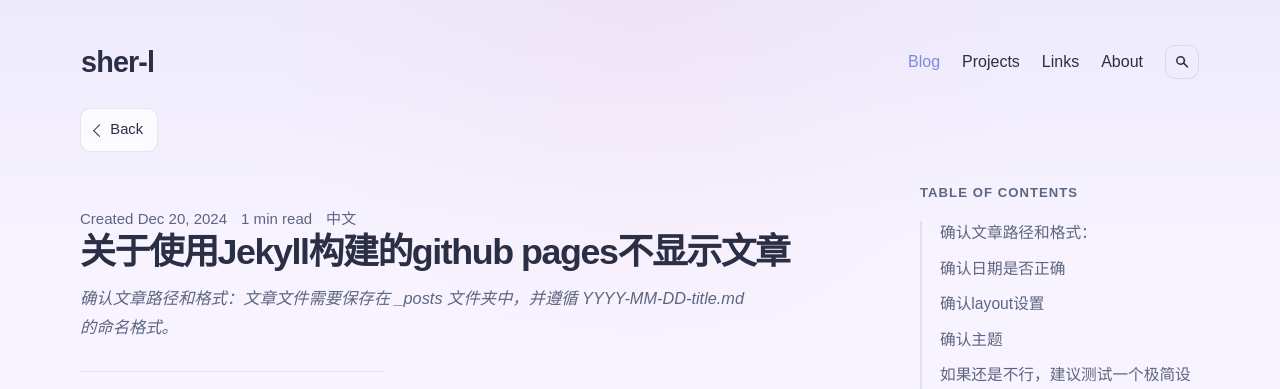
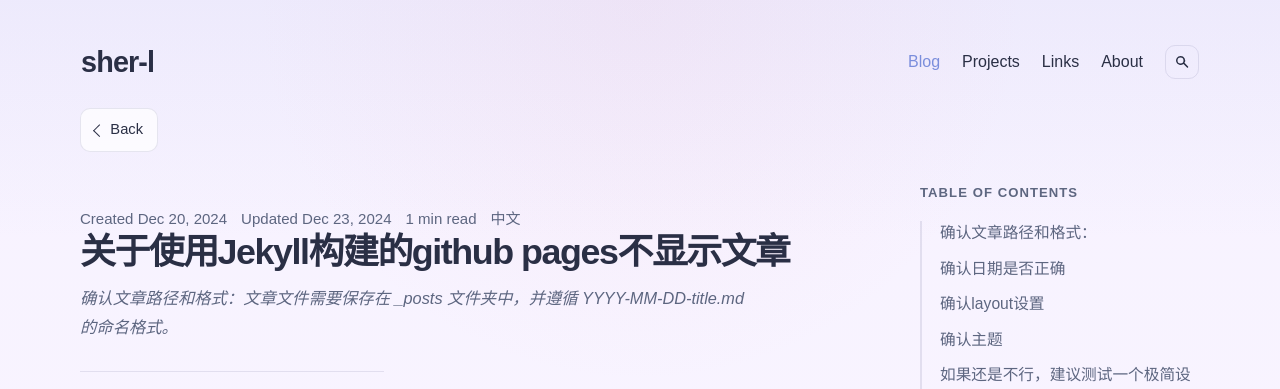
Before and after one commit to sher-l/sher-l.github.io, a Jekyll site: the page built from _posts/2024-12-20-display.md, in a window 1280 px wide and 900 px high. Shown: the top 389 px of the window. Built offline with Jekyll 4.4.1, drawn with Linux system fonts in a browser that asks for light colours.

Commit message:
Add updated dates to existing posts

```diff
--- a/_posts/2024-12-20-display.md
+++ b/_posts/2024-12-20-display.md
@@ -2,6 +2,7 @@
 layout:     post
 title:      "关于使用Jekyll构建的github pages不显示文章"
 date:       2024-12-20
+updated:    2024-12-23
 ---
 
 ## 确认文章路径和格式：
```
Also changed, not shown: _posts/2025-04-24-sougou.md (+1 -0 lines).
